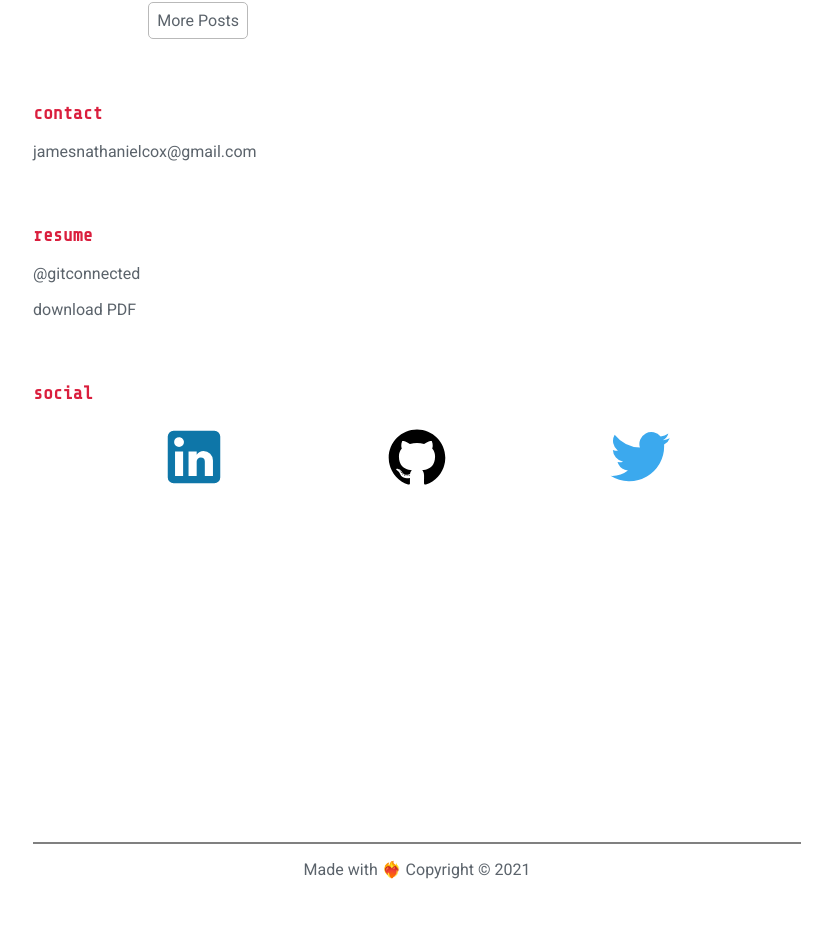
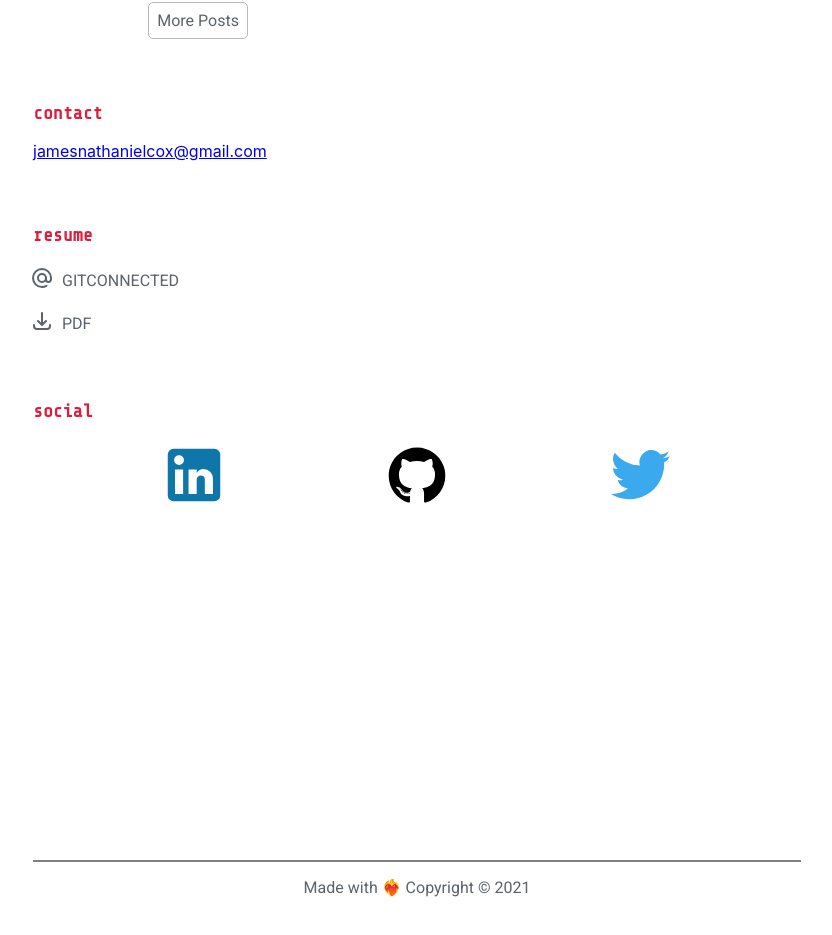
Before and after one commit to jamesncox/portfolio-v2, a React (Create React App) app: page / in a window 1280 px wide. Shown: the part 4108-5043 px from the top of the page, without its empty margins (223-1055 px from the left). Built offline with nearby package versions, Linux system fonts and the light colour scheme.

Commit message:
Add @ symbol and .at-symbol-link to Resume.js

```diff
--- a/src/components/contact/Resume.js
+++ b/src/components/contact/Resume.js
@@ -5,16 +5,24 @@ export default function Resume() {
     return (
         <>
             <p className="section-title">resume</p>
-            <p>
-                <a className="contact-links" href="https://gitconnected.com/jamesncox/resume" rel="noopener noreferrer" target="_blank">
-                    @gitconnected
-                </a>
-            </p>
-            <p>
-                <a className="contact-links" href={MyResume} download>
-                    download PDF
-                </a>
-            </p>
+            <a className="at-symbol-link" href="https://gitconnected.com/jamesncox/resume" rel="noopener noreferrer" target="_blank">
+                <div className="download-icon">
+                    <svg xmlns="http://www.w3.org/2000/svg" fill="none" viewBox="0 0 24 24" stroke="currentColor">
+                        <path strokeLinecap="round" strokeLinejoin="round" strokeWidth={2} d="M16 12a4 4 0 10-8 0 4 4 0 008 0zm0 0v1.5a2.5 2.5 0 005 0V12a9 9 0 10-9 9m4.5-1.206a8.959 8.959 0 01-4.5 1.207" />
+                    </svg>
+                </div>
+                GITCONNECTED
+            </a>
+            <br />
+            <br />
+            <a className="pdf-link" href={MyResume} download>
+                <div className="download-icon">
+                    <svg xmlns="http://www.w3.org/2000/svg" fill="none" viewBox="0 0 24 24">
+                        <path strokeLinecap="round" strokeLinejoin="round" d="M4 16v1a3 3 0 003 3h10a3 3 0 003-3v-1m-4-4l-4 4m0 0l-4-4m4 4V4" />
+                    </svg>
+                </div>
+                PDF
+            </a>
         </>
     )
 }
--- a/src/stylesheets/App.css
+++ b/src/stylesheets/App.css
@@ -408,7 +408,9 @@ body.dark {
 }
 
 /* contact */
-.contact-links {
+.at-symbol-link {
+    margin-top: .5rem;
+    display: inline-flex;
     text-decoration: none;
     font-family: 'Roboto', sans-serif;
     font-size: 1rem;
@@ -416,10 +418,29 @@ body.dark {
     transition: var(--theme-transition);
 }
 
-.contact-links:hover {
-    /* color: var(--hightlighted-menu-color); */
-    font-weight: bold;
-    /* transition: .2s ease-in-out; */
+.pdf-link {
+    display: inline-flex;
+    text-decoration: none;
+    font-family: 'Roboto', sans-serif;
+    font-size: 1rem;
+    color: var(--description-color);
+    transition: var(--theme-transition);
+}
+
+.download-icon {
+    margin-right: .5rem;
+    margin-left: -3px;
+    padding-bottom: 0;
+    width: 24px;
+    margin-top: -5px;
+    cursor: pointer;
+    stroke:  var(--icon-color);
+    stroke-width: 2px;
+    transition: stroke .8s ease-in-out;
+}
+
+download-icon:hover {
+    stroke-width: 3px;
 }
 
 .social-grid {
```
